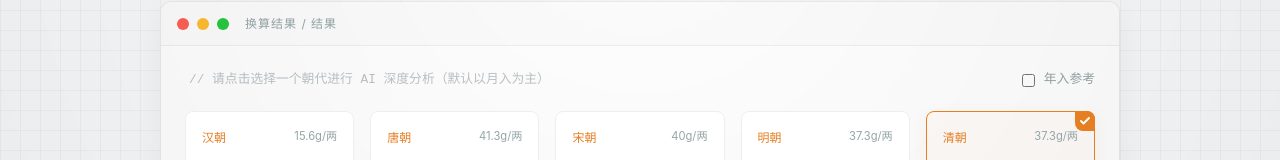
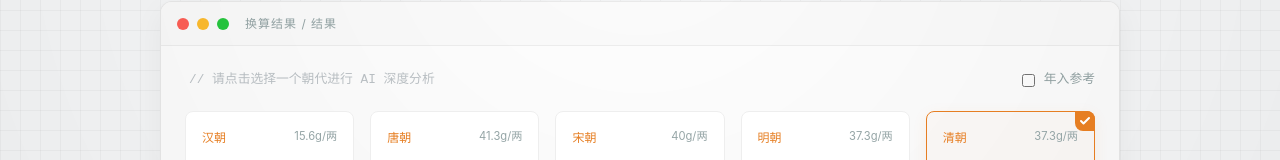
Before and after one commit to liu-ziting/SilverEra, a Vue app: page / in a window 1280 px wide. Shown: the part 510-670 px from the top of the page. Built offline with nearby package versions, Linux system fonts and the light colour scheme.

Commit message:
docs: 更新朝代选择提示文本，移除默认分析说明
移除“默认以月入为主”的说明，使提示更简洁清晰。

```diff
--- a/src/App.vue
+++ b/src/App.vue
@@ -222,7 +222,7 @@ onMounted(() => {})
                 </div>
                 <div class="window-body">
                     <div class="selection-bar">
-                        <div class="selection-hint">// 请点击选择一个朝代进行 AI 深度分析（默认以月入为主）</div>
+                        <div class="selection-hint">// 请点击选择一个朝代进行 AI 深度分析</div>
                         <label class="annual-toggle">
                             <input type="checkbox" v-model="showAnnual" />
                             年入参考
```
